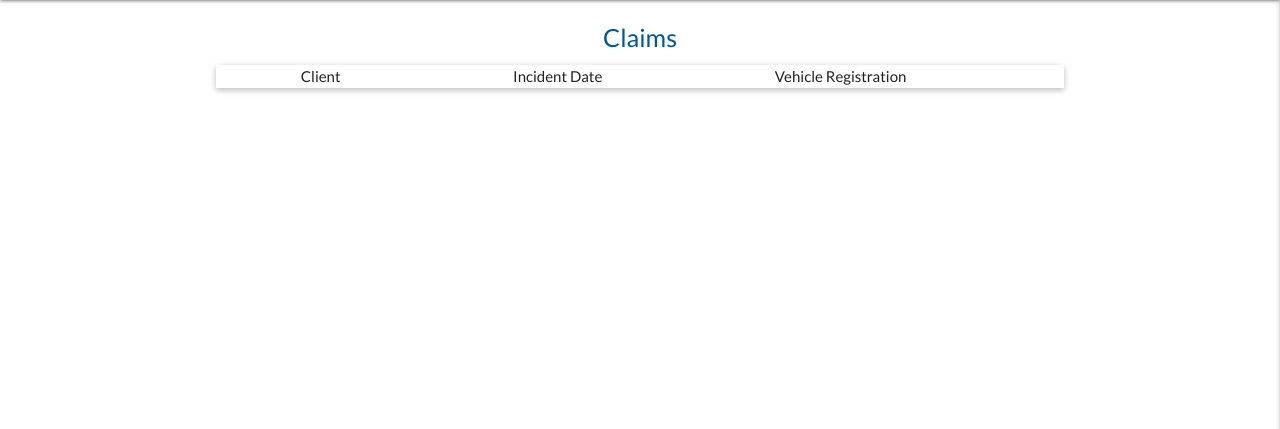
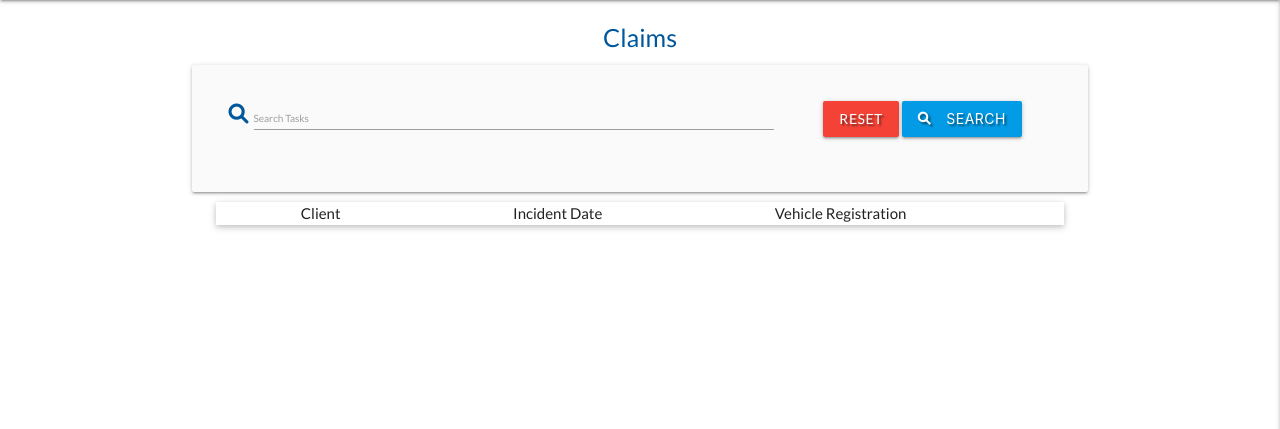
Before and after one commit to whatnote/ClaimsCorner, a Flask app: page /claims in a window 1280 px wide. Shown: the part 64-493 px from the top of the page. Run offline with Flask 2, Linux system fonts and the light colour scheme; data that the repository does not hold is empty; some libraries are stand-ins or nearby versions.

Commit message:
seach feature added

```diff
--- a/app.py
+++ b/app.py
@@ -68,6 +68,13 @@ def claims():
     return render_template("claims.html", claims=claims)
 
 
+@app.route("/search", methods=["GET", "POST"])
+def search():
+    query = request.form.get("query")
+    claims = list(mongo.db.claimForm.find({"$text": {"$search": query}}))
+    return render_template("claims.html", claims=claims)
+
+
 @app.route("/editclaim/<claim_id>", methods=["GET", "POST"])
 def editclaim(claim_id):
     if request.method == "POST":
@@ -105,6 +112,13 @@ def editclaim(claim_id):
     liability = mongo.db.liability.find().sort("liability", 1)
     return render_template(
         "editclaim.html", claim=claim, liability=liability)
+
+
+@app.route("/delete_claim/<claim_id>")
+def delete_claim(claim_id):
+    mongo.db.claimForm.remove({"_id": ObjectId(claim_id)})
+    flash("Task Successfully Deleted")
+    return redirect(url_for("claims"))
 
 
 @app.route("/register", methods=["GET", "POST"])
--- a/templates/claims.html
+++ b/templates/claims.html
@@ -1,8 +1,25 @@
 {% extends "base.html" %}
 {% block content %}
 
-            <h2 class="light-blue-text text-darken-4 center-align">Claims</h2>
+        <h2 class="light-blue-text text-darken-4 center-align">Claims</h2>
 
+        <div class="row card-panel grey lighten-5">
+          <form action="{{ url_for('search') }}" method="post" class="col s12">
+              <div class="row valign-wrapper center-align">
+                  <div class="input-field col s12 m8">
+                      <i class="fas fa-search prefix light-blue-text text-darken-4"></i>
+                      <input type="text" name="query" id="query" minlength="3" class="validate" required>
+                      <label for="query">Search Tasks</label>
+                  </div>
+                  <div class="col s12 m4">
+                      <a href="{{ url_for('claims') }}" class="red btn text-shadow">Reset</a>
+                      <button type="submit" class="light-blue darken-1 btn text-shadow">
+                          <i class="fas fa-search left"></i> Search
+                      </button>
+                  </div>
+              </div>
+          </form>
+      </div>
 
         <ul class="collapsible popout">
           <li>
@@ -26,7 +43,7 @@
                     <a href="{{ url_for('editclaim', claim_id=claim._id) }}" class="btn-small light-blue lighten-1">Edit Claim</a>
                   </div>
                   <div class="col s6 center-align">
-                    <a href="" class="btn-small green accent-4">Delete Claim</a>
+                    <a href="{{ url_for('delete_claim', claim_id=claim._id) }}" class="btn-small green accent-4">Delete Claim</a>
                     {% endif %}
                   </div>
                 </div>
```
